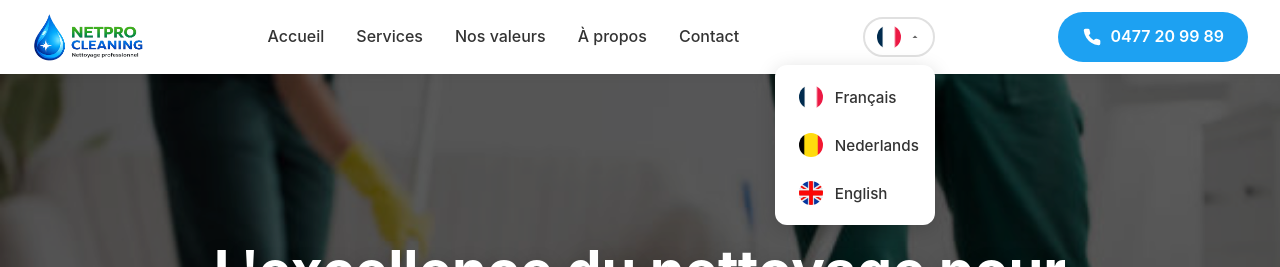
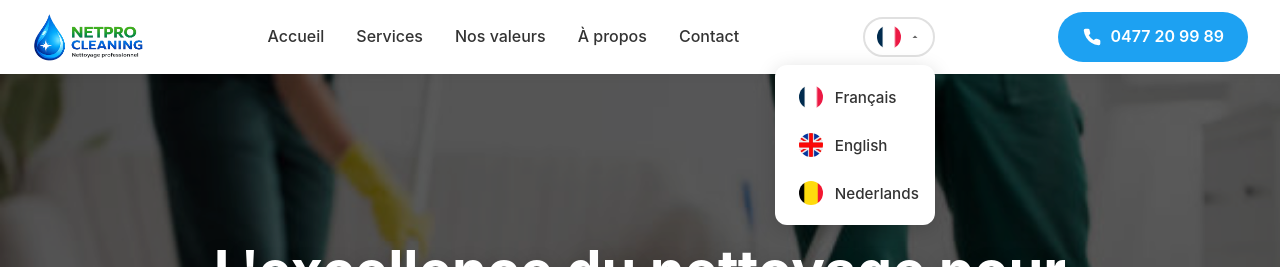
Before and after one commit to Madjixx/netproCleaning, an Angular app: page / in a window 1280 px wide. Both pictures are taken after a click on the button 898 px from the left and 37 px from the top of the page. Shown: the top 267 px of the page. Built offline with nearby package versions, Linux system fonts and the light colour scheme.

Commit message:
Updated header.component.html

```diff
--- a/src/app/components/header/header.component.html
+++ b/src/app/components/header/header.component.html
@@ -30,13 +30,13 @@
           <img [src]="getLanguageFlag('fr')" alt="Français">
           <span>Français</span>
         </button>
-        <button class="lang-option" (click)="selectLanguage('nl')">
-          <img [src]="getLanguageFlag('nl')" alt="Nederlands">
-          <span>Nederlands</span>
-        </button>
         <button class="lang-option" (click)="selectLanguage('en')">
           <img [src]="getLanguageFlag('en')" alt="English">
           <span>English</span>
+        </button>
+         <button class="lang-option" (click)="selectLanguage('nl')">
+          <img [src]="getLanguageFlag('nl')" alt="Nederlands">
+          <span>Nederlands</span>
         </button>
       </div>
     </div>
```
